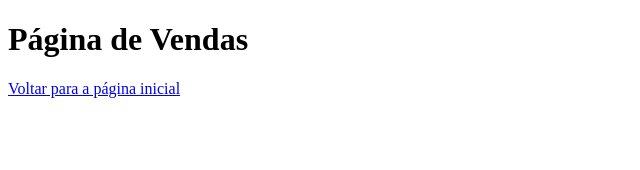
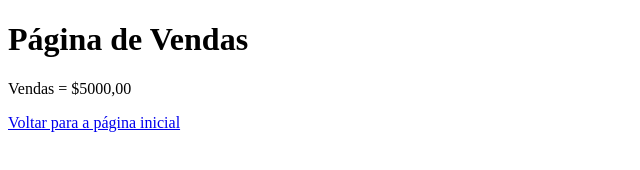
Before and after one commit to kwann1/aulagithub, a plain HTML site: page vendas.html in a window 1280 px wide. Shown: the whole page, without its empty margins (0-640 px from the left). Drawn offline with Linux system fonts and the light colour scheme.

Commit message:
Acrescentado o valor das vendas

```diff
--- a/vendas.html
+++ b/vendas.html
@@ -7,6 +7,7 @@
     </head>
     <body>
         <h1>Página de Vendas</h1>
+        <p>Vendas = $5000,00</p>
         <a href="index.html">Voltar para a página inicial</a>
 
     </body>
```
